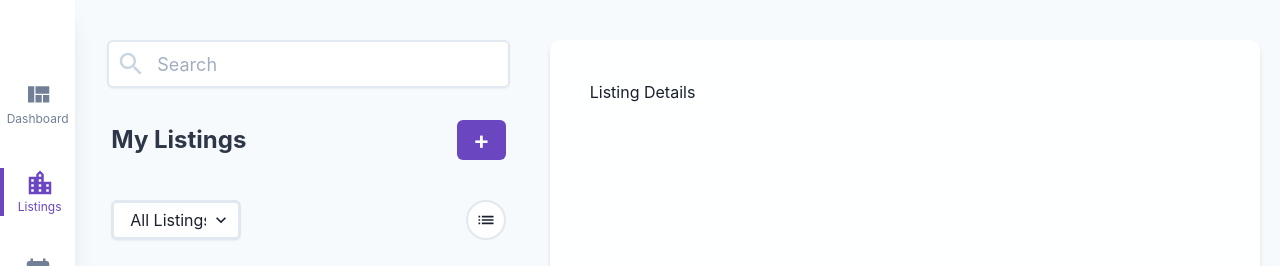
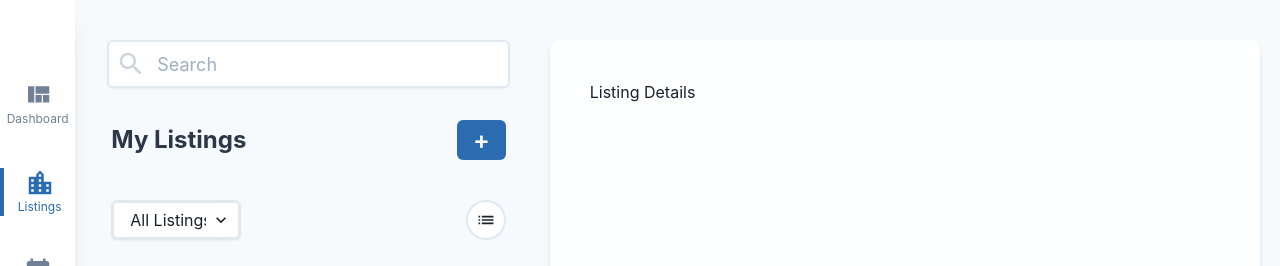
Before and after one commit to ifindev/property-listing-renting, a React (Create React App) app: page / in a window 1280 px wide. Shown: the top 266 px of the page. Built offline with nearby package versions, Linux system fonts and the light colour scheme.

Commit message:
Change all purple to blue

```diff
--- a/src/components/Listings/HostListings/AddListing.jsx
+++ b/src/components/Listings/HostListings/AddListing.jsx
@@ -9,12 +9,12 @@ const AddListing = () => {
           <strong>My Listings</strong>
         </Text>
         <Button
-          bg="purple.600"
+          bg="blue.600"
           color="white"
           fontSize={25}
           sx={{
             '&:hover, &:active': {
-              backgroundColor: 'purple.500',
+              backgroundColor: 'blue.500',
             },
           }}
           _focus={{
--- a/src/components/Listings/HostListings/FilterListings.jsx
+++ b/src/components/Listings/HostListings/FilterListings.jsx
@@ -18,7 +18,7 @@ const FilterListings = () => {
         borderWidth={3}
         boxShadow="sm"
         _focus={{
-          borderColor: 'purple.600',
+          borderColor: 'blue.400',
         }}
       >
         <option value="booked">Booked</option>
--- a/src/components/Listings/HostListings/SearchField.jsx
+++ b/src/components/Listings/HostListings/SearchField.jsx
@@ -37,6 +37,7 @@ const SearchField = () => {
           _focus={{
             borderColor: 'blue.400',
           }}
+          onChange={e => console.log(e.target.value)}
         />
       </InputGroup>
     </Box>
--- a/src/components/SideNavbar.jsx
+++ b/src/components/SideNavbar.jsx
@@ -39,8 +39,8 @@ const SideNavbar = ({ menus, selectedMenu, handleSelectedMenu }) => {
               alignItems="center"
               fontSize="xs"
               w="100%"
-              color={`${selectedMenu === menu ? 'purple.600' : 'gray.500'}`}
-              borderColor={`${selectedMenu === menu ? 'purple.600' : ''}`}
+              color={`${selectedMenu === menu ? 'blue.600' : 'gray.500'}`}
+              borderColor={`${selectedMenu === menu ? 'blue.600' : ''}`}
               borderLeft={`${selectedMenu === menu ? '4px' : ''}`}
               onClick={() => handleSelectedMenu(menu)}
             >
```
